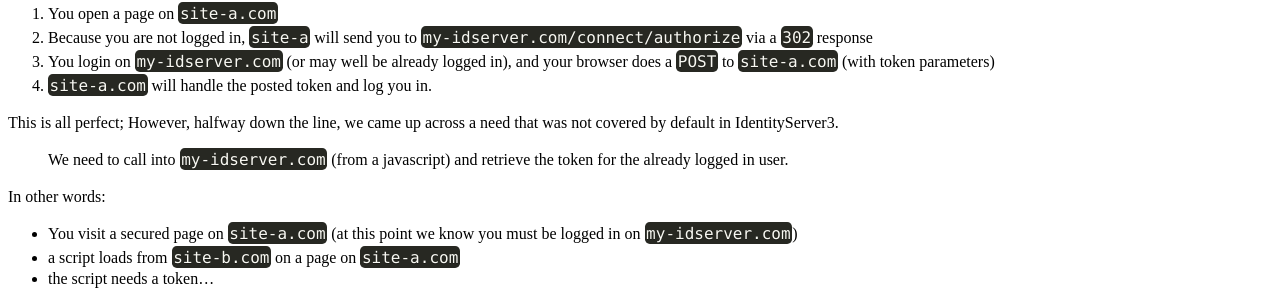
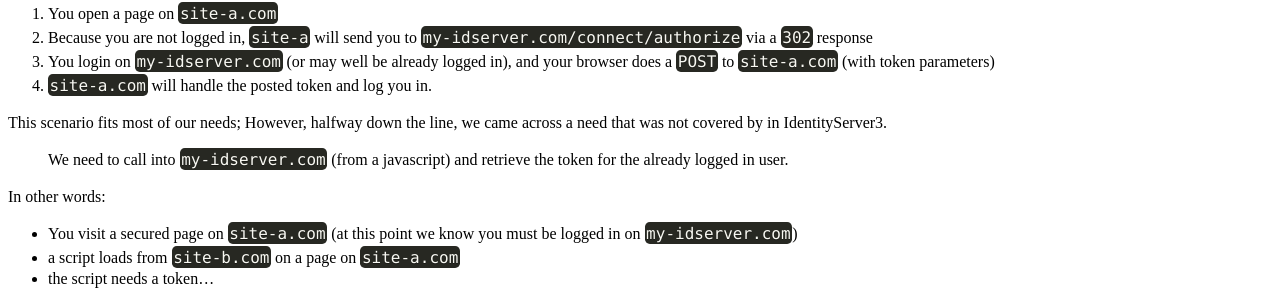
Before and after one commit to mvalipour/mvalipour.github.io, a Jekyll site: the page built from _posts/2015-05-30-identityserver3-json-response-mode.md, in a window 1280 px wide and 900 px high. Shown: the part 328-630 px from the top of the window. Built offline with Jekyll 4.4.1, drawn with Linux system fonts in a browser that asks for light colours; Markdown is read by kramdown in place of the engine named in the settings; comment, search, counter and statistics services are not loaded.

Commit message:
re-wording

```diff
--- a/_posts/2015-05-30-identityserver3-json-response-mode.md
+++ b/_posts/2015-05-30-identityserver3-json-response-mode.md
@@ -16,7 +16,7 @@ This is generally how a normal login scenario works:
 3. You login on `my-idserver.com` (or may well be already logged in), and your browser does a `POST` to `site-a.com` (with token parameters)
 4. `site-a.com` will handle the posted token and log you in.
 
-This is all perfect; However, halfway down the line, we came up across a need that was not covered by default in IdentityServer3.
+This scenario fits most of our needs; However, halfway down the line, we came across a need that was not covered by in IdentityServer3.
 
 > We need to call into `my-idserver.com` (from a javascript) and retrieve the token for the already logged in user.
 
```
